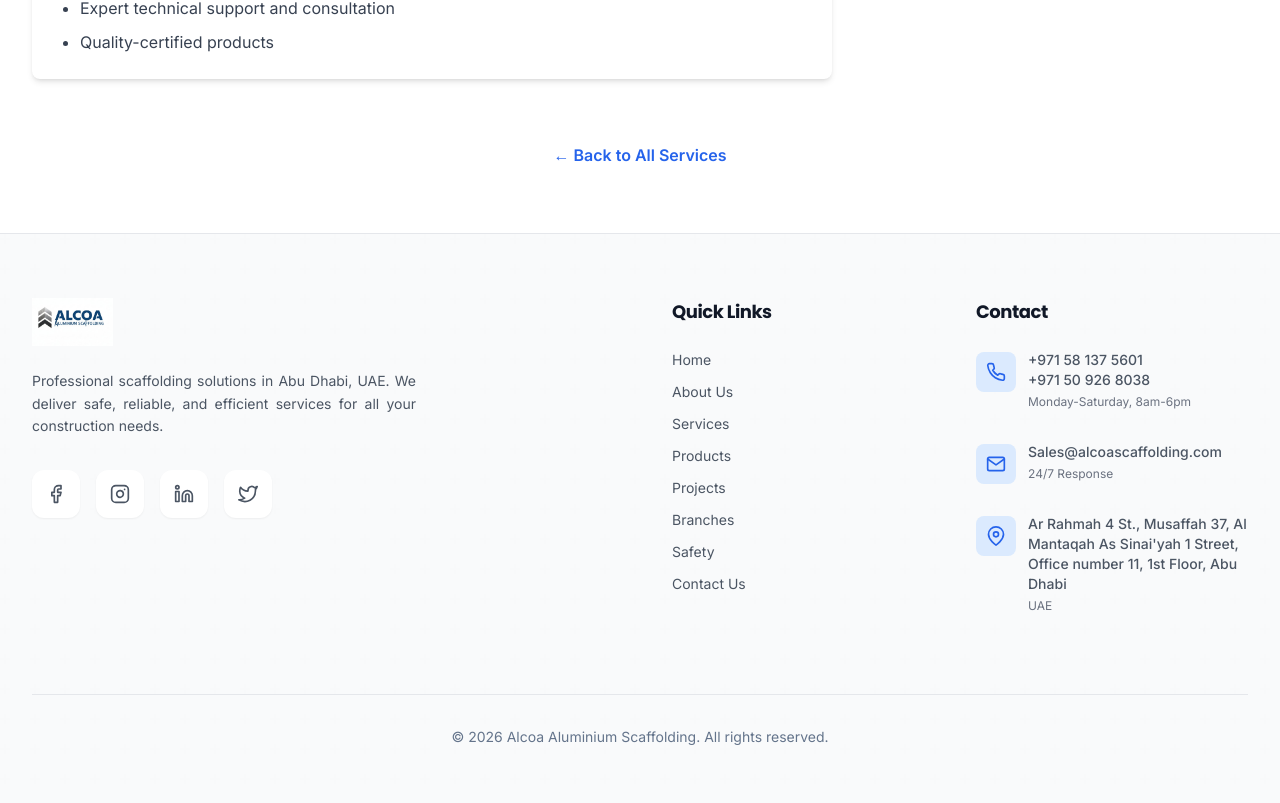
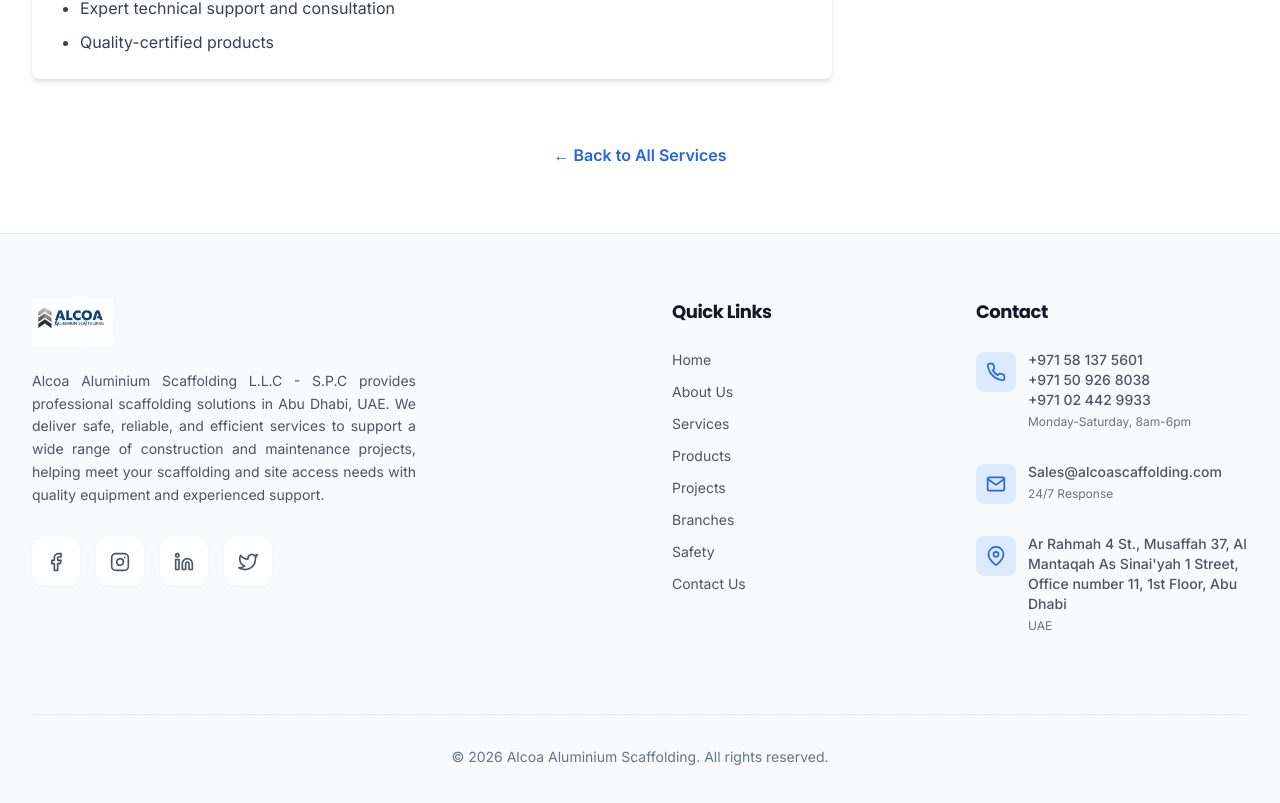
Before and after one commit to alcoascaffolding-png/Alcoascaffolding-, a React (Vite) app in the folder frontend/: page /services/training in a window 1280 px wide. Shown: the part 1660-2463 px from the top of the page. Built offline with nearby package versions, Linux system fonts and the light colour scheme; no server answers.

Commit message:
Revise footer text and add contact number
Updated company description and added a new contact number.

```diff
--- a/frontend/src/components/layout/Footer.jsx
+++ b/frontend/src/components/layout/Footer.jsx
@@ -124,7 +124,7 @@
               </div> */}
             </Link>
             <p className="text-gray-600 dark:text-gray-300 text-sm mb-8 leading-relaxed text-justify max-w-sm">
-              Professional scaffolding solutions in Abu Dhabi, UAE. We deliver safe, reliable, and efficient services for all your construction needs.
+              Alcoa Aluminium Scaffolding L.L.C - S.P.C provides professional scaffolding solutions in Abu Dhabi, UAE. We deliver safe, reliable, and efficient services to support a wide range of construction and maintenance projects, helping meet your scaffolding and site access needs with quality equipment and experienced support.
             </p>
             <div className="flex space-x-4">
               {socialLinks.map((social) => (
@@ -174,6 +174,9 @@
                   <a href="tel:+971509268038" className="block text-gray-600 dark:text-gray-300 hover:text-blue-600 dark:hover:text-blue-400 transition-colors font-medium">
                     +971 50 926 8038
                   </a>
+                  <a href="tel:+971024429933" className="block text-gray-600 dark:text-gray-300 hover:text-blue-600 dark:hover:text-blue-400 transition-colors font-medium">
+                    +971 02 442 9933
+                  </a>
                   <p className="text-xs text-gray-500 dark:text-gray-400 mt-1">Monday-Saturday, 8am-6pm</p>
                 </div>
               </div>
```
